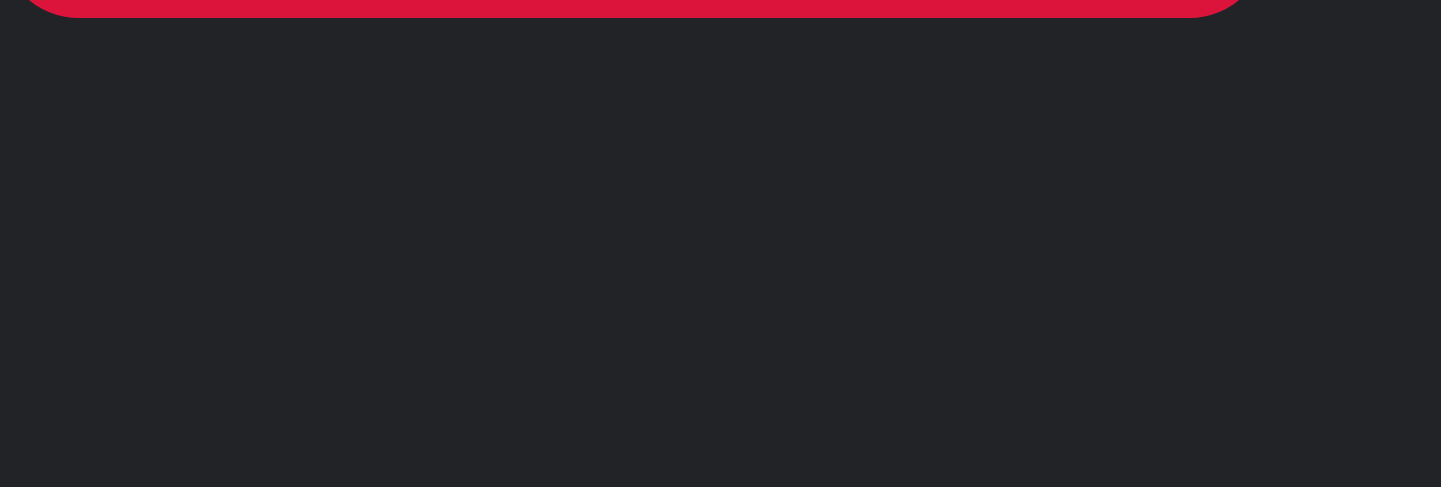
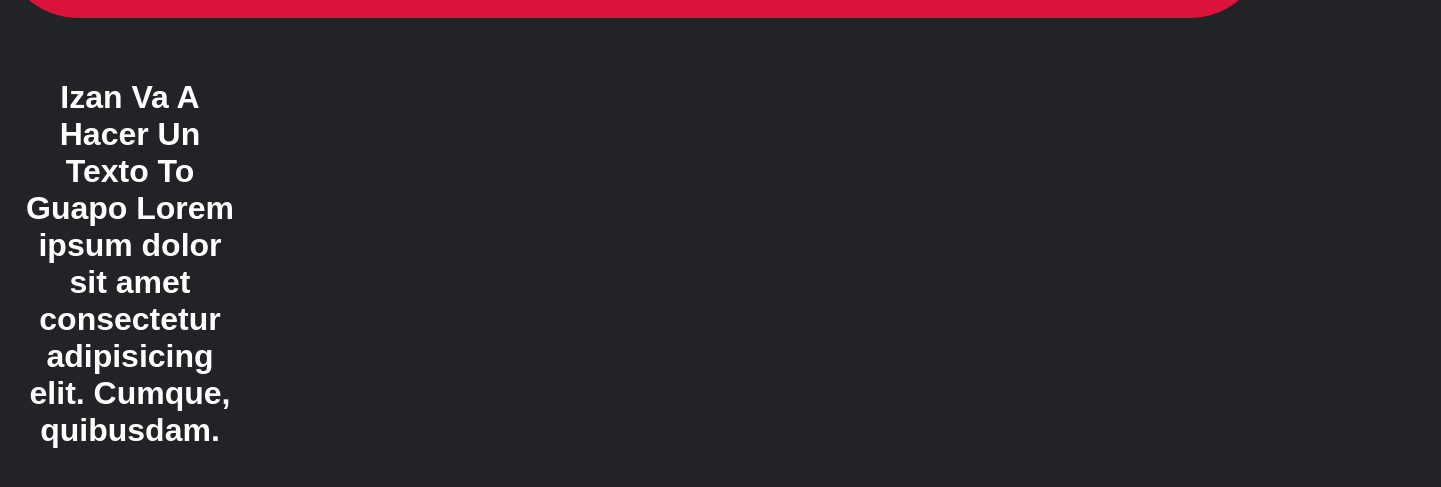
Before and after one commit to srTrauma/Grupo2_lostigres, a plain HTML site: page pagina_principal.html in a window 1280 px wide. Shown: the part 111-598 px from the top of the page, 1441 px wide, since content can reach past the window. Drawn offline with nearby package versions, Linux system fonts and the light colour scheme.

Commit message:
mensaje a izan

```diff
--- a/Pagina_pricipal.css
+++ b/Pagina_pricipal.css
@@ -112,6 +112,10 @@ transform: translateY(10px);
         transform: translateX(0px);
         opacity: 1;
     }
+}
+h1{
+    color: #fff;
+    text-align: center;
 }
 #banner
 {
--- a/pagina_principal.html
+++ b/pagina_principal.html
@@ -48,6 +48,9 @@
             <h1>PokeFreaks Inicio</h1>
         </div>
     </center>
+        <div>
+            <h1>Izan Va A Hacer Un Texto To Guapo Lorem ipsum dolor sit amet consectetur adipisicing elit. Cumque, quibusdam.</h1>
+        </div>
 <div class="Contenido">
     <section>
         <div id="Lista1">
```
